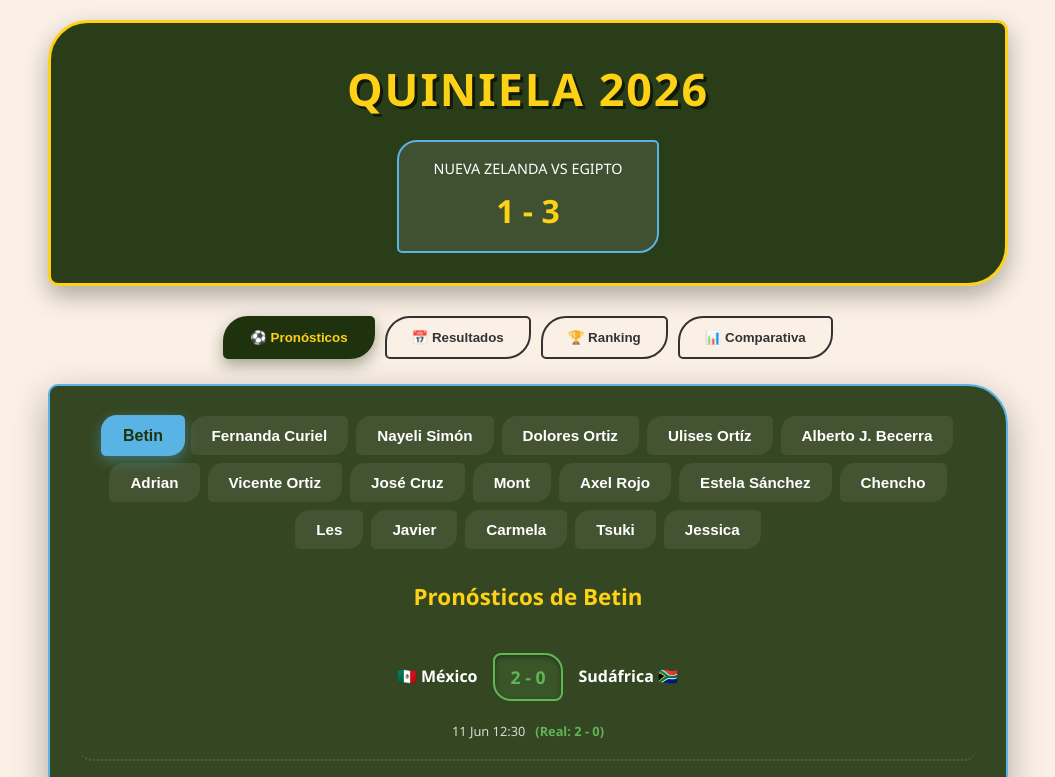
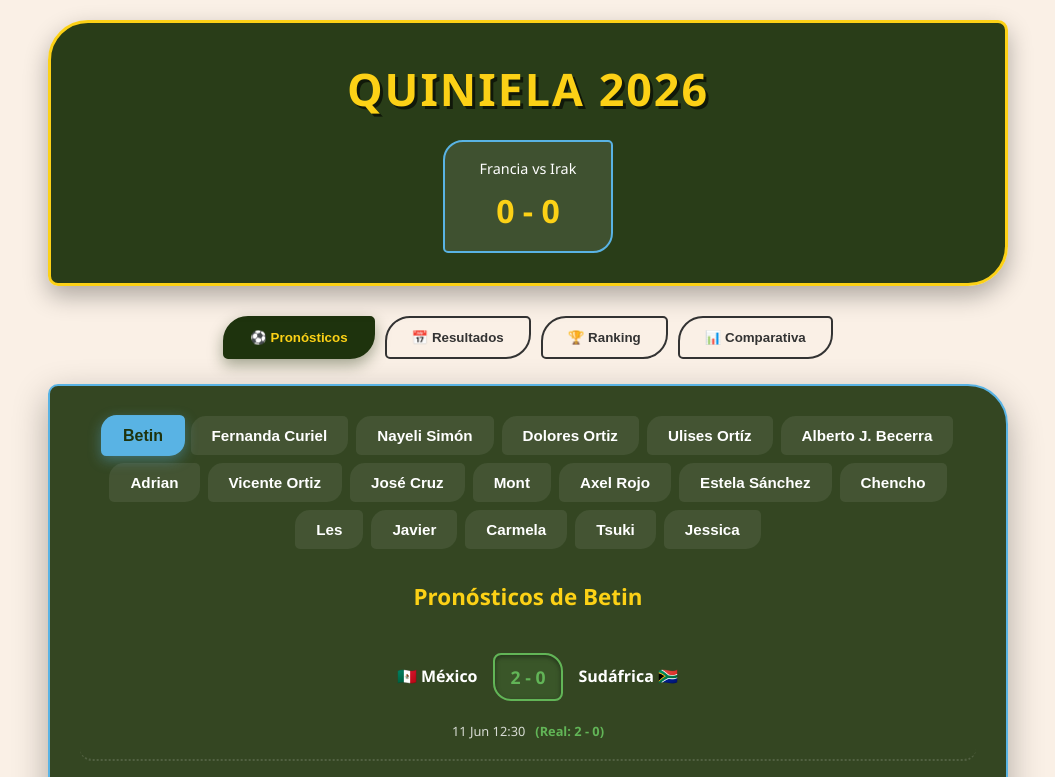
Before and after one commit to alberto88vala-dev/quiniela-mundial-2026, a React (Vite) app: page / in a window 1280 px wide. Shown: the top 777 px of the page, without its empty margins (112-1167 px from the left). Built offline with nearby package versions, Linux system fonts and the light colour scheme.

Commit message:
francia vs irak

```diff
--- a/src/pages/QuinielaManual.jsx
+++ b/src/pages/QuinielaManual.jsx
@@ -5,8 +5,8 @@ export default function QuinielaManual() {
   const [pronosticadorActivo, setPronosticadorActivo] = useState('betin');
 
   const marcadorMundial = {
-    partido: "NUEVA ZELANDA VS EGIPTO",
-    resultado: "1 - 3"
+    partido: "Francia vs Irak",
+    resultado: "0 - 0"
   };
 
   const partidos = [
@@ -181,6 +181,7 @@ export default function QuinielaManual() {
     38: "0 - 0",
     39: "2 - 2",
     40: "1 - 3",
+    41: "2 - 0",
 
   };
 
```
